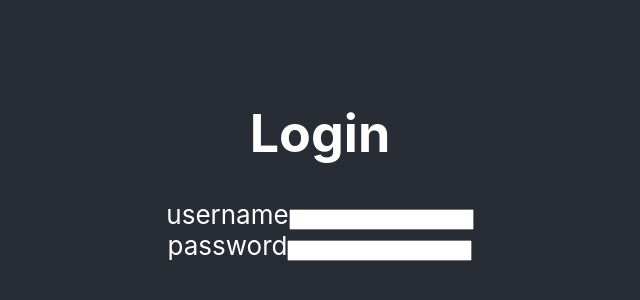
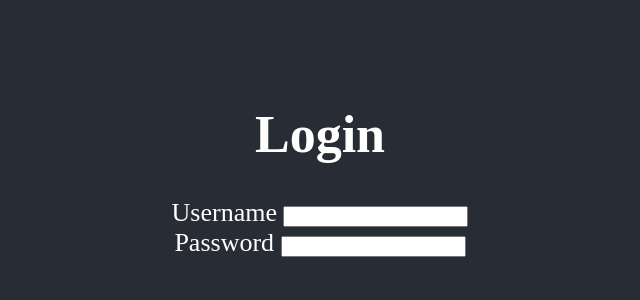
Before and after one commit to sesha3113/training, a React (Create React App) app: page / in a window 1280 px wide. Shown: the part 236-536 px from the top of the page, without its empty margins (320-960 px from the left). Built offline with nearby package versions, Linux system fonts and the light colour scheme.

Commit message:
Task: 2, Changes applied.

```diff
--- a/src/Components/HelloWorld/index.js
+++ b/src/Components/HelloWorld/index.js
@@ -1,14 +1,15 @@
 import React from "react";
-import TextField from "../TextBox";
+import Fields from "../TextBox";
 import Config from "../../config";
 
 function Helloworld() {
   const {TextFieldlabels} = Config;
+  const {TextField, Password} = Fields;
   return (
     <div>
       <h1>Login</h1>
       <TextField TextFieldLabel={TextFieldlabels[0].title} />
-      <TextField TextFieldLabel={TextFieldlabels[1].title} />
+      <Password TextFieldLabel={TextFieldlabels[1].title} />
     </div>
   );
 }
--- a/src/Components/TextBox/index.js
+++ b/src/Components/TextBox/index.js
@@ -9,4 +9,15 @@ const TextField = (props) => {
   );
 };
 
-export default TextField;
+const Password = (props) => {
+  return (
+    <div>
+      <label htmlFor={props.TextFieldLabel}> {props.TextFieldLabel} </label>
+      <input type="password" name={props.TextFieldLabel} />
+    </div>
+  );
+};
+
+const Fields = { TextField, Password };
+
+export default Fields;
--- a/src/Styles.css
+++ b/src/Styles.css
@@ -13,17 +13,6 @@
   color: white;
 }
 
-
 body {
   margin: 0;
-  font-family: -apple-system, BlinkMacSystemFont, 'Segoe UI', 'Roboto', 'Oxygen',
-    'Ubuntu', 'Cantarell', 'Fira Sans', 'Droid Sans', 'Helvetica Neue',
-    sans-serif;
-  -webkit-font-smoothing: antialiased;
-  -moz-osx-font-smoothing: grayscale;
 }
-
-code {
-  font-family: source-code-pro, Menlo, Monaco, Consolas, 'Courier New',
-    monospace;
-}
--- a/src/config/index.js
+++ b/src/config/index.js
@@ -1,9 +1,9 @@
 const TextFieldlabels = [
   {
-    title: "username",
+    title: "Username ",
   },
   {
-    title: "password",
+    title: "Password ",
   },
 ];
 
```
Also changed, not shown: 1 other file (tests, documents, lock files or other folders).
